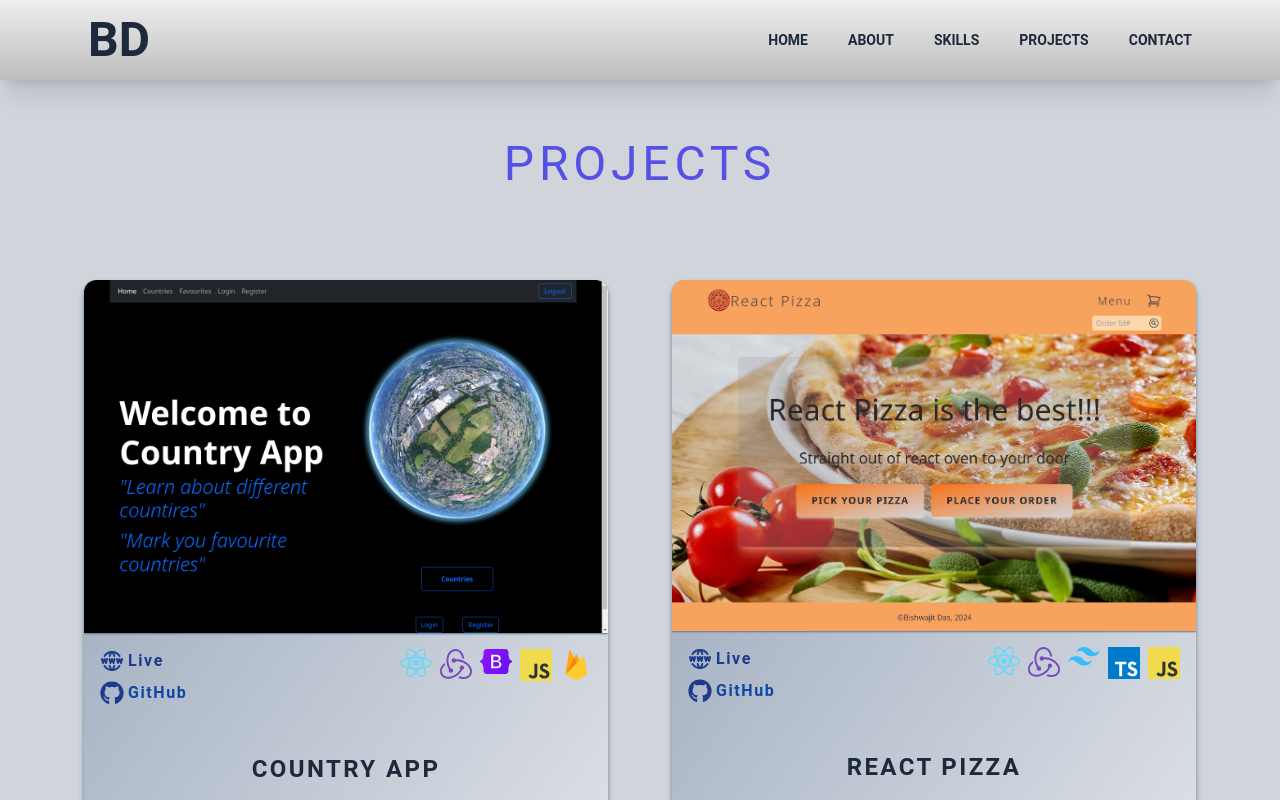
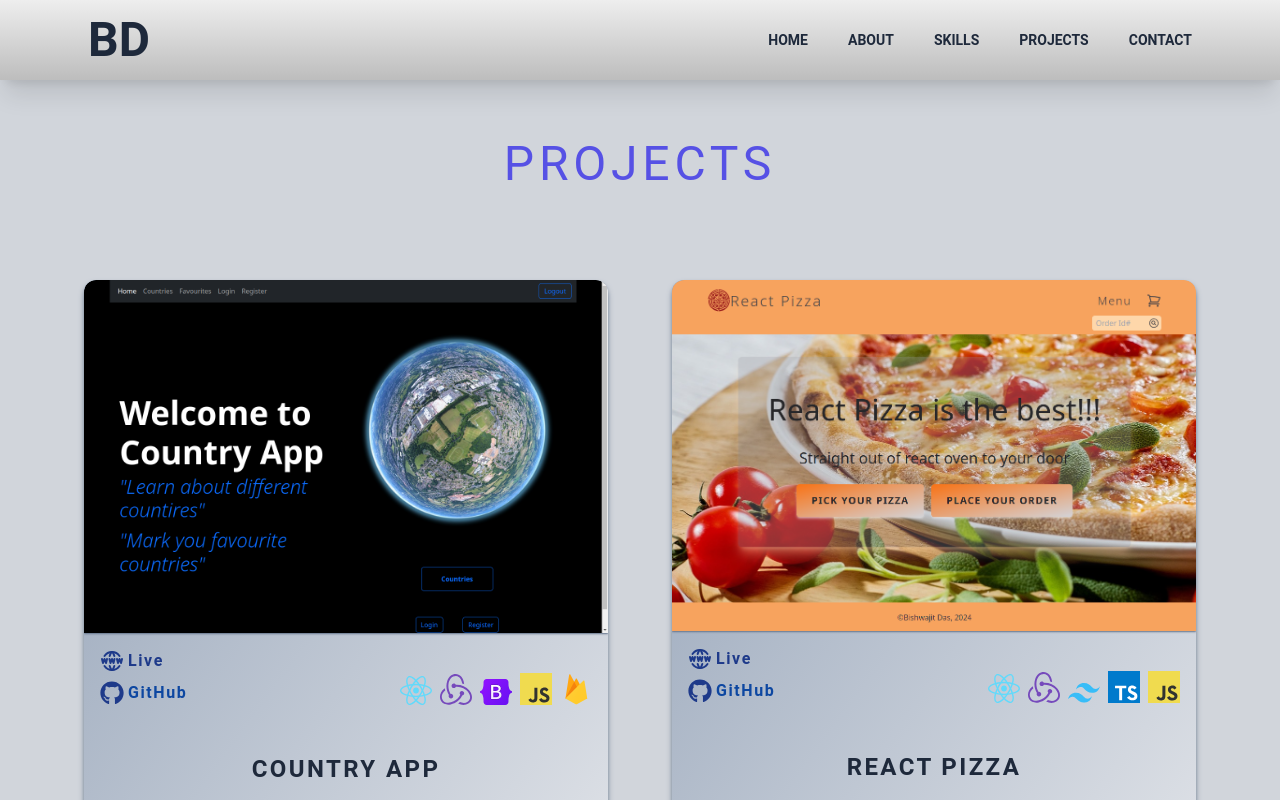
Before and after one commit to Bishwajitkuat/portfolio_next_bisso, a Next.js app: page /projects in a window 1280 px wide. Shown: the top 800 px of the page. Built offline with nearby package versions, Linux system fonts and the light colour scheme.

Commit message:
Icon's alignment in y axis is changed. Icons are different height, it's look better, if icons are alignment at base in y axis instead of top.

```diff
--- a/components/projects-page/project-card.tsx
+++ b/components/projects-page/project-card.tsx
@@ -61,7 +61,7 @@ export default function ProjectCard({ project }: ProjectCardPros) {
             </p>
           </Link>
         </ul>
-        <div className="flex items-start justify-end flex-wrap gap-2">
+        <div className="flex items-end justify-end flex-wrap gap-2">
           {skillIconUrl.map((icon, index) => (
             <Image
               key={index}
```
